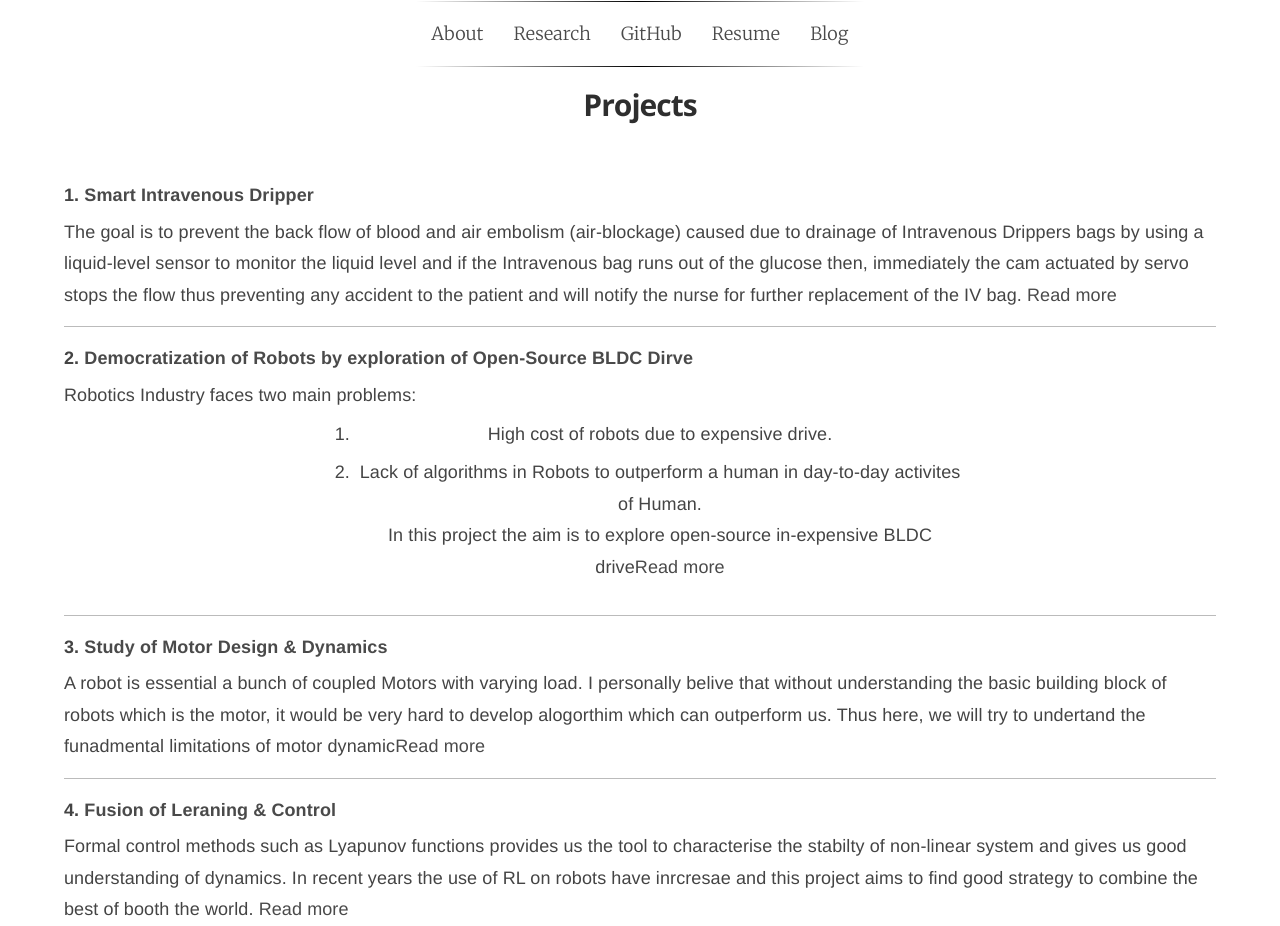
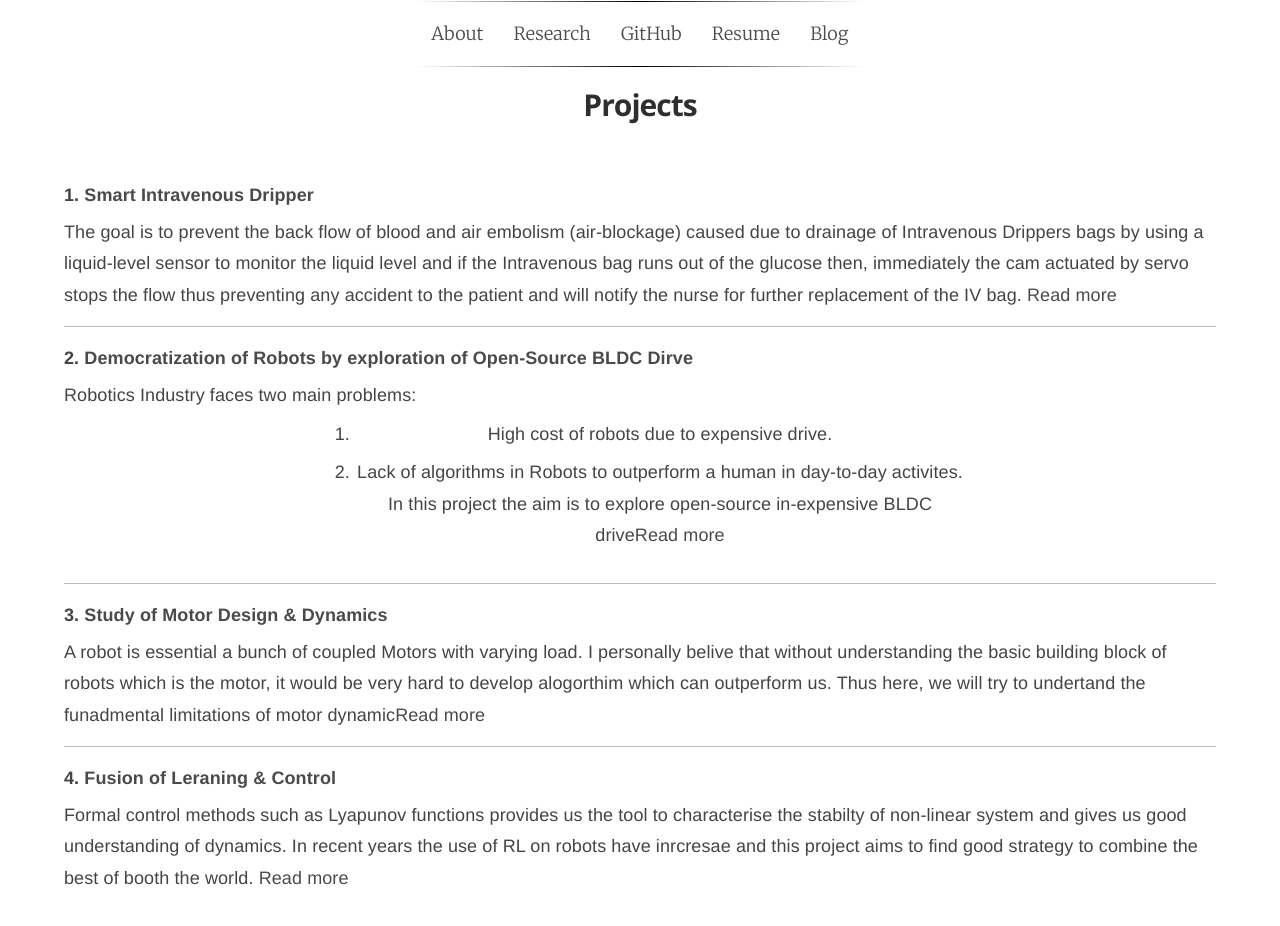
Before and after one commit to ajaygunalan/ajaygunalan.github.io, a Jekyll site: the page built from research.html, in a window 1280 px wide. Built offline with Jekyll 4.4.1, drawn with Linux system fonts in a browser that asks for light colours; some web fonts are replaced; after the commit the page ends 900 px from its top, so only the background shows below that.

Commit message:
Update research.md

```diff
--- a/_includes/research.md
+++ b/_includes/research.md
@@ -12,7 +12,7 @@ The goal is to prevent the back flow of blood and air embolism (air-blockage) ca
 
 Robotics Industry faces two main problems:
   1. High cost of robots due to expensive drive. <br>
-  2. Lack of algorithms in Robots to outperform a human in day-to-day activites of Human. <br>
+  2. Lack of algorithms in Robots to outperform a human in day-to-day activites. <br>
 In this project the aim is to explore open-source in-expensive BLDC drive[Read more](projects/vesc.md)
 
 ---
@@ -21,7 +21,6 @@ In this project the aim is to explore open-source in-expensive BLDC drive[Read m
 
 A robot is essential a bunch of coupled Motors with varying load. I personally belive that without understanding the basic building block of robots which is the motor, it would be very hard to develop alogorthim which can outperform us. Thus here, we will try to undertand the funadmental limitations of motor dynamic[Read more](projects/motor_dynamics.md)
 
-
 ---
 
 **4. [Fusion of Leraning & Control](projects/fusion_learning_control.md)**
```
